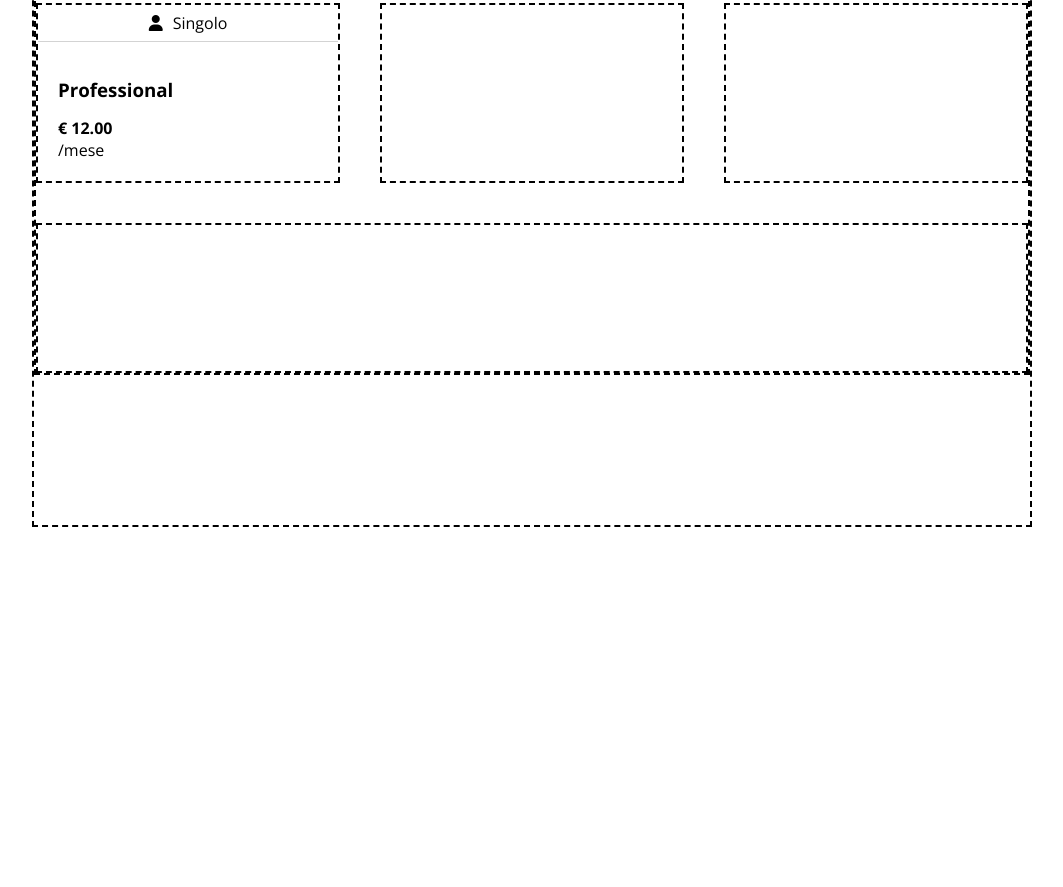
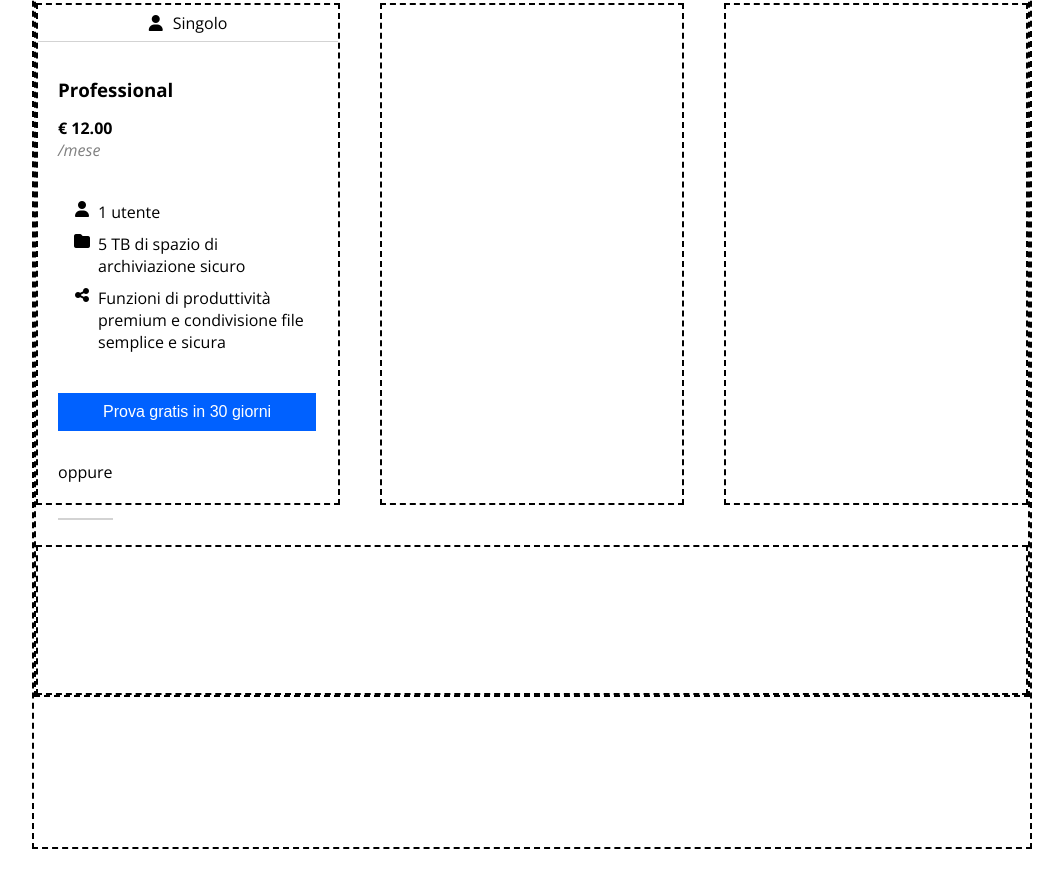
Before and after one commit to FrancescoSisti/htmlcss-dropbox, a plain HTML site: page index.html in a window 1280 px wide. Shown: the part 1233-2120 px from the top of the page, without its empty margins (108-1171 px from the left). Before the commit the page ends 1910 px from the top, so only its background shows below. Drawn offline with nearby package versions, Linux system fonts and the light colour scheme.

Commit message:
added content to colums

```diff
--- a/index.html
+++ b/index.html
@@ -87,7 +87,16 @@
                         <div class="plan-description">
                             <h3>Professional</h3>
                             <strong> &euro; 12.00</strong> <br>
-                            <span>/mese</span>
+                            <span class="gr-text">/mese</span>
+                            <ul class="fa-ul">
+                                <li><i class="fa-li fa-solid fa-user"></i> 1 utente</li>
+                                <li><i class="fa-li fa-solid fa-folder"></i> 5 TB di spazio di archiviazione sicuro</li>
+                                <li><i class="fa-li fa-solid fa-share-nodes"> </i>Funzioni di produttività premium e
+                                    condivisione
+                                    file semplice e sicura</li>
+                            </ul>
+                            <button class="btn-pricing">Prova gratis in 30 giorni</button>
+                            <span class="underline-text">oppure</span>
                         </div>
                     </div>
                     <div class="col"></div>
--- a/style/style.css
+++ b/style/style.css
@@ -61,23 +61,37 @@ h1 {
     padding-top: 45px;
 }
 
+.gr-text {
+    color: grey;
+    font-style: italic;
+    display: block;
+    margin-bottom: 40px;
+}
+
 h2 {
     font-size: 40px;
 }
 
+ul {
+    list-style-type: none;
+}
+
 h3 {
     margin: 15px 0;
-    ;
 }
 
 img {
     max-width: 100%;
 }
 
-
 ul {
     list-style-type: none;
     align-items: baseline;
+
+}
+
+li {
+    margin-bottom: 10px;
 }
 
 a {
@@ -214,3 +228,13 @@ a {
 .plan-description {
     padding: 20px;
 }
+
+.btn-pricing {
+    padding: 10px 45px;
+    margin: 30px 0;
+}
+
+.underline-text {
+    padding-bottom: 35px;
+    border-bottom: 2px lightgray solid;
+}
```
